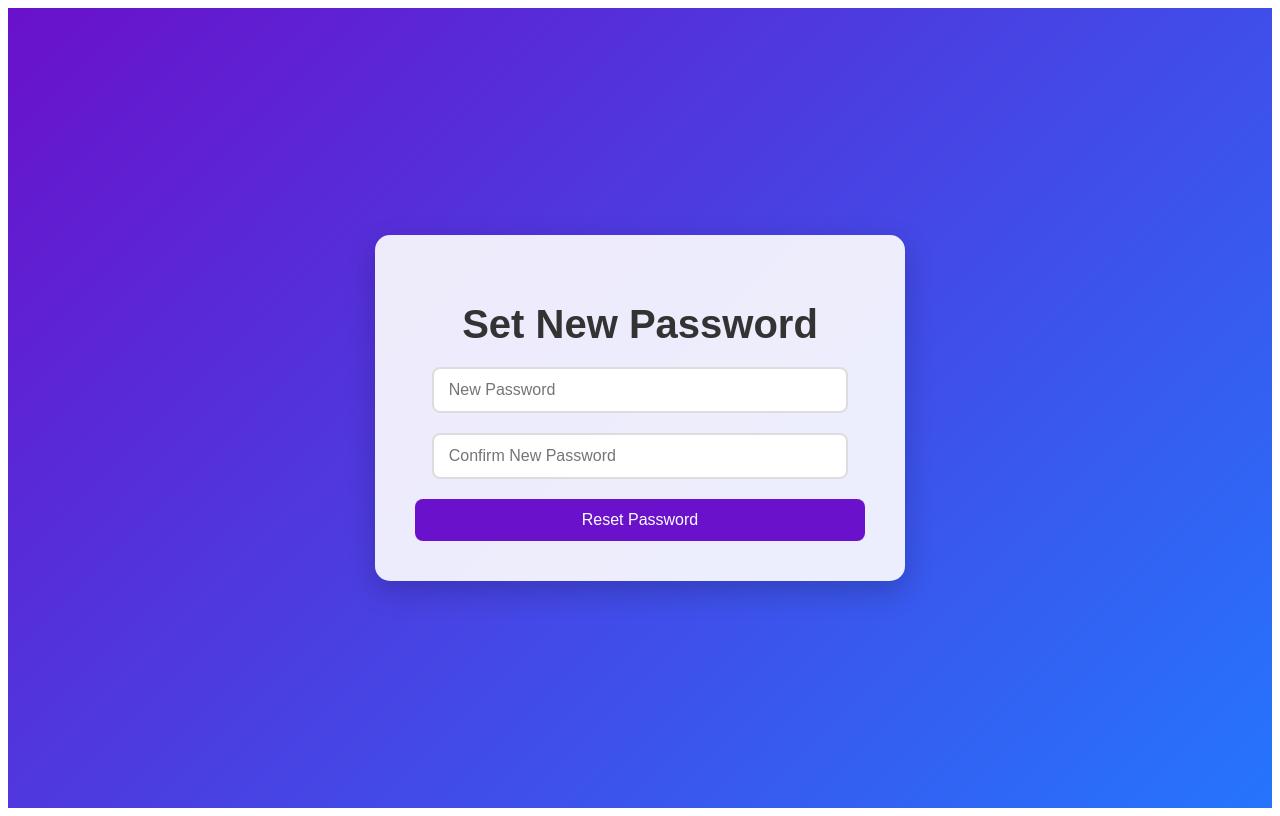
After one commit to Depthecho/MyEngSite, a Django app: page /reset/1/1/ in a window 1280 px wide. The commit adds this page. Run offline with Django 5.2, Linux system fonts and the light colour scheme.

Commit message:
added password reset function

```diff
--- /dev/null
+++ b/mainpage/static/style/reset_password.css
@@ -0,0 +1,304 @@
+/* Основные стили для body */
+.login-body {
+    display: flex;
+    justify-content: center;
+    align-items: center;
+    min-height: 100vh;
+    background: linear-gradient(135deg, #6a11cb, #2575fc);
+    font-family: 'Poppins', sans-serif;
+    margin: 0;
+    padding: 20px;
+    box-sizing: border-box;
+}
+
+/* Контейнер для формы */
+.login-container {
+    background: rgba(255, 255, 255, 0.9);
+    padding: 40px;
+    border-radius: 15px;
+    box-shadow: 0 10px 30px rgba(0, 0, 0, 0.2);
+    max-width: 450px;
+    width: 100%;
+    text-align: center;
+    animation: fadeIn 1s ease-in-out;
+}
+
+/* Заголовок формы */
+.login-header {
+    font-size: 2.5rem;
+    color: #333;
+    margin-bottom: 20px;
+    font-weight: 600;
+}
+
+/* Форма */
+.login-form {
+    display: flex;
+    flex-direction: column;
+    gap: 20px;
+}
+
+/* Группа полей формы */
+.form-group {
+    position: relative;
+}
+
+/* Поля ввода */
+.input {
+    width: 85%;
+    padding: 12px 15px;
+    border: 2px solid #ddd;
+    border-radius: 8px;
+    font-size: 1rem;
+    outline: none;
+    transition: border-color 0.3s ease;
+}
+
+.input:focus {
+    border-color: #6a11cb;
+}
+
+/* Иконки внутри полей ввода */
+.form-group i {
+    position: absolute;
+    right: 15px;
+    top: 50%;
+    transform: translateY(-50%);
+    color: #888;
+    font-size: 1.2rem;
+    transition: color 0.3s ease;
+}
+
+.input:focus + i {
+    color: #6a11cb;
+}
+
+/* Кнопка */
+.login-button {
+    background: #6a11cb;
+    color: white;
+    padding: 12px;
+    border: none;
+    border-radius: 8px;
+    font-size: 1rem;
+    cursor: pointer;
+    transition: background 0.3s ease;
+}
+
+.login-button:hover {
+    background: #2575fc;
+}
+
+/* Строка с "Reset password" и "Remember me" */
+.form-options {
+    display: flex;
+    justify-content: space-between;
+    align-items: center;
+    margin-bottom: 15px;
+}
+
+/* Ссылка "Reset password" */
+.reset-password a {
+    color: #6a11cb;
+    text-decoration: none;
+    font-size: 0.9rem;
+    font-weight: 600;
+    transition: color 0.3s ease;
+    margin-right: 30px;
+}
+
+.reset-password a:hover {
+    color: #2575fc;
+}
+
+/* Анимация появления формы */
+@keyframes fadeIn {
+    from {
+        opacity: 0;
+        transform: translateY(-20px);
+    }
+    to {
+        opacity: 1;
+        transform: translateY(0);
+    }
+}
+
+/* Адаптивность */
+@media (max-width: 480px) {
+    .login-container {
+        padding: 20px;
+    }
+
+    .login-header {
+        font-size: 2rem;
+    }
+
+    .input {
+        padding: 10px 35px 10px 10px;
+    }
+
+    .form-group i {
+        font-size: 1rem;
+    }
+
+    .login-button {
+        padding: 10px;
+    }
+
+    .form-options {
+        flex-direction: column;
+        gap: 10px;
+    }
+}
+
+/* Основные стили для body */
+.reset-body {
+    display: flex;
+    justify-content: center;
+    align-items: center;
+    min-height: 100vh;
+    background: linear-gradient(135deg, #6a11cb, #2575fc);
+    font-family: 'Poppins', sans-serif;
+    margin: 0;
+    padding: 20px;
+    box-sizing: border-box;
+}
+
+/* Контейнер для формы */
+.reset-container {
+    background: rgba(255, 255, 255, 0.9);
+    padding: 40px;
+    border-radius: 15px;
+    box-shadow: 0 10px 30px rgba(0, 0, 0, 0.2);
+    max-width: 450px;
+    width: 100%;
+    text-align: center;
+    animation: fadeIn 1s ease-in-out;
+}
+
+/* Заголовок формы */
+.reset-header {
+    font-size: 2.5rem;
+    color: #333;
+    margin-bottom: 20px;
+    font-weight: 600;
+}
+
+/* Форма */
+.reset-form {
+    display: flex;
+    flex-direction: column;
+    gap: 20px;
+}
+
+/* Группа полей формы */
+.reset-form-group {
+    position: relative;
+}
+
+/* Поля ввода */
+.reset-input {
+    width: 85%;
+    padding: 12px 15px;
+    border: 2px solid #ddd;
+    border-radius: 8px;
+    font-size: 1rem;
+    outline: none;
+    transition: border-color 0.3s ease;
+}
+
+.reset-input:focus {
+    border-color: #6a11cb;
+}
+
+/* Иконки внутри полей ввода */
+.reset-form-group i {
+    position: absolute;
+    right: 15px;
+    top: 50%;
+    transform: translateY(-50%);
+    color: #888;
+    font-size: 1.2rem;
+    transition: color 0.3s ease;
+}
+
+.reset-input:focus + i {
+    color: #6a11cb;
+}
+
+/* Кнопка для отправки формы */
+.reset-button {
+    background: #6a11cb;
+    color: white;
+    padding: 12px;
+    border: none;
+    border-radius: 8px;
+    font-size: 1rem;
+    cursor: pointer;
+    transition: background 0.3s ease;
+}
+
+.reset-button:hover {
+    background: #2575fc;
+}
+
+/* Сообщение на странице reset_password_sent */
+.reset-message {
+    font-size: 1rem;
+    color: #555;
+    margin-bottom: 20px;
+}
+
+/* Ссылка на странице reset_password_complete */
+.reset-link {
+    display: inline-block;
+    background: #6a11cb;
+    color: white;
+    padding: 12px 20px;
+    border: none;
+    border-radius: 8px;
+    font-size: 1rem;
+    cursor: pointer;
+    transition: background 0.3s ease;
+    text-decoration: none;
+    margin-top: 20px;
+}
+
+.reset-link:hover {
+    background: #2575fc;
+}
+
+/* Анимация появления формы */
+@keyframes fadeIn {
+    from {
+        opacity: 0;
+        transform: translateY(-20px);
+    }
+    to {
+        opacity: 1;
+        transform: translateY(0);
+    }
+}
+
+/* Адаптивность */
+@media (max-width: 480px) {
+    .reset-container {
+        padding: 20px;
+    }
+
+    .reset-header {
+        font-size: 2rem;
+    }
+
+    .reset-input {
+        padding: 10px 35px 10px 10px;
+    }
+
+    .reset-form-group i {
+        font-size: 1rem;
+    }
+
+    .reset-button {
+        padding: 10px;
+    }
+}
--- a/mainpage/templates/mainpage/login_page.html
+++ b/mainpage/templates/mainpage/login_page.html
@@ -37,7 +37,7 @@
 
                 <!-- Ссылка "Reset password" -->
                 <div class="reset-password">
-                    <a href="#">Reset password</a>
+                    <a href="{% url 'reset_password' %}">Reset password</a>
                 </div>
             </div>
 
--- /dev/null
+++ b/mainpage/templates/mainpage/reset_password_confirm.html
@@ -0,0 +1,28 @@
+{% extends 'mainpage/base.html' %}
+{% load static %}
+
+{% block title %}Reset Password Confirm{% endblock %}
+
+{% block extra_css %}
+    <link rel="stylesheet" href="{% static 'style/reset_password.css' %}">
+{% endblock %}
+
+{% block content %}
+<div class="login-body">
+    <div class="login-container">
+        <h1 class="login-header">Set New Password</h1>
+        <form method="post" class="login-form">
+            {% csrf_token %}
+            <div class="form-group">
+                <input type="password" id="id_new_password1" name="new_password1" class="input" placeholder="New Password" required>
+                <i class='bx bxs-lock-alt'></i>
+            </div>
+            <div class="form-group">
+                <input type="password" id="id_new_password2" name="new_password2" class="input" placeholder="Confirm New Password" required>
+                <i class='bx bxs-lock-alt'></i>
+            </div>
+            <button type="submit" class="login-button">Reset Password</button>
+        </form>
+    </div>
+</div>
+{% endblock %}
--- a/mainpage/urls.py
+++ b/mainpage/urls.py
@@ -1,10 +1,16 @@
 from django.urls import path
 from . import views
+from django.contrib.auth import views as auth_views
 
 urlpatterns = [
     path('', views.home, name='home'),
     path('signup/', views.signup_view, name='signup'),
+    path('send-code/', views.send_code_view, name='send_code'),
     path('login/', views.login_view, name='login'),
     path('logout/', views.logout_view, name='logout'),
-    path('send-code/', views.send_code_view, name='send_code'),
+
+    path('reset_password/', auth_views.PasswordResetView.as_view(template_name='mainpage/reset_password.html'), name='reset_password'),
+    path('reset_password_sent/', auth_views.PasswordResetDoneView.as_view(template_name='mainpage/reset_password_sent.html'), name='password_reset_done'),
+    path('reset/<uidb64>/<token>/', auth_views.PasswordResetConfirmView.as_view(template_name='mainpage/reset_password_confirm.html'), name='password_reset_confirm'),
+    path('reset_password_complete/', auth_views.PasswordResetCompleteView.as_view(template_name='mainpage/reset_password_complete.html'), name='password_reset_complete'),
 ]
```
Also changed, not shown: mainpage/templates/mainpage/reset_password.html (added, +24 -0 lines), mainpage/templates/mainpage/reset_password_complete.html (added, +18 -0 lines), mainpage/templates/mainpage/reset_password_sent.html (added, +17 -0 lines), db.sqlite3.
